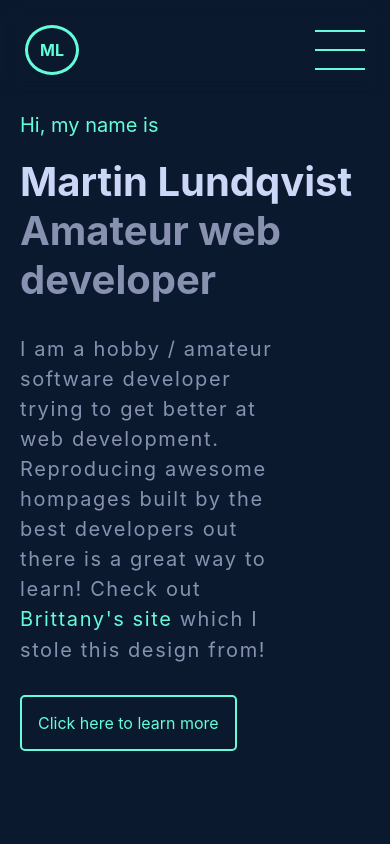
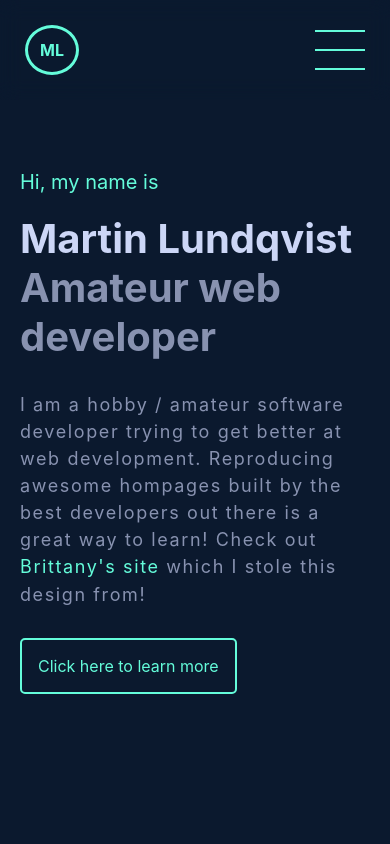
Before and after one commit to MartinLundqvist/bc-homepage, a React (Vite) app: page / in a window 390 px wide. Shown: the top 844 px of the page. Built offline with nearby package versions, Linux system fonts and the light colour scheme.

Commit message:
Made fonts more responsive to small sized windows

```diff
--- a/src/components/elements/Elements.tsx
+++ b/src/components/elements/Elements.tsx
@@ -47,11 +47,12 @@ export const H5 = styled.h5`
 `;
 
 export const P = styled.p`
-  width: 75%;
+  width: 100%;
   margin-top: 30px;
   margin-bottom: 30px;
   font-style: normal;
-  font-size: var(--font-size-regular);
+  font-size: clamp(16px, 18px, 20px);
+  /* font-size: var(--font-size-regular); */
   color: var(--color-primary-darker);
   line-height: 1.5;
   letter-spacing: 0.1rem;
--- a/src/components/sections/WorkExperience/WorkDetail.tsx
+++ b/src/components/sections/WorkExperience/WorkDetail.tsx
@@ -25,7 +25,7 @@ const ListItem = styled.li`
   margin-top: 10px;
   margin-bottom: 10px;
   color: var(--color-primary-darker);
-  font-size: var(--font-size-regular);
+  font-size: clamp(16px, 18px, 20px);
   letter-spacing: 0.1rem;
 
   &::before {
```
